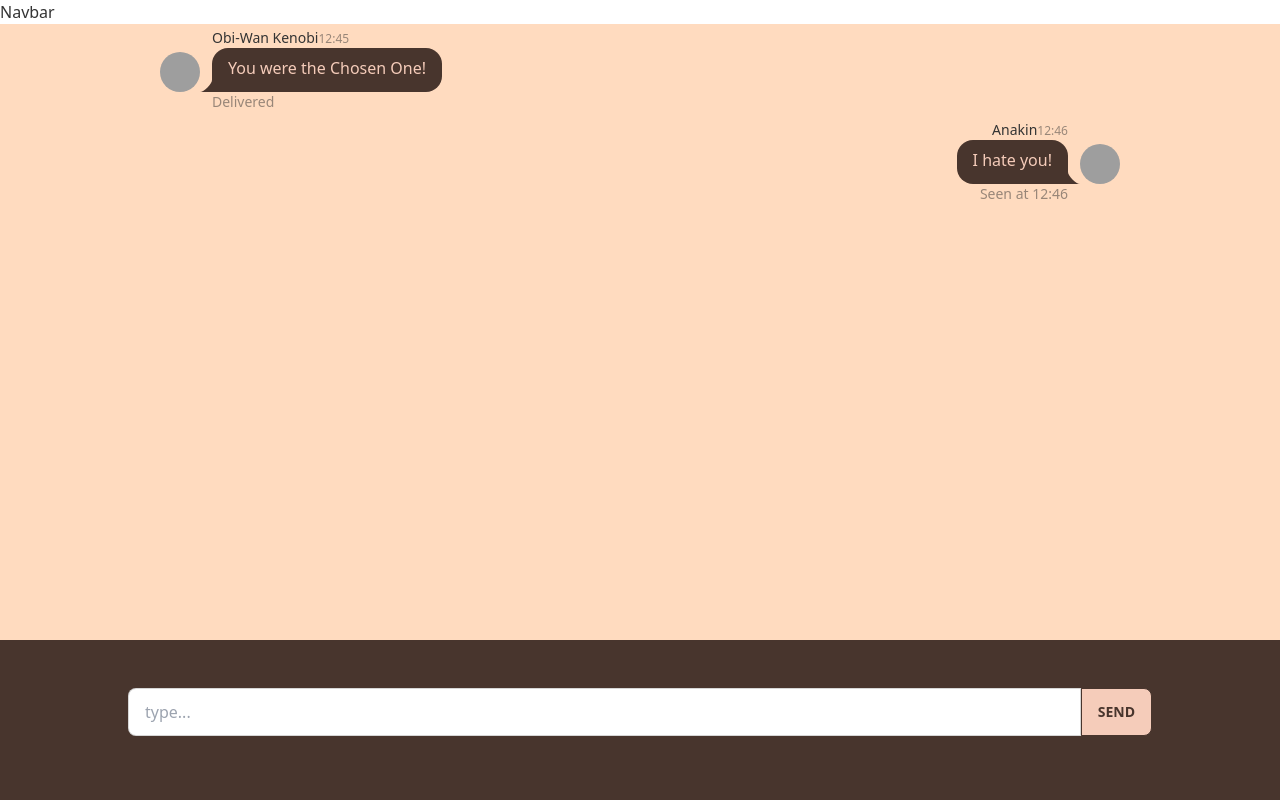
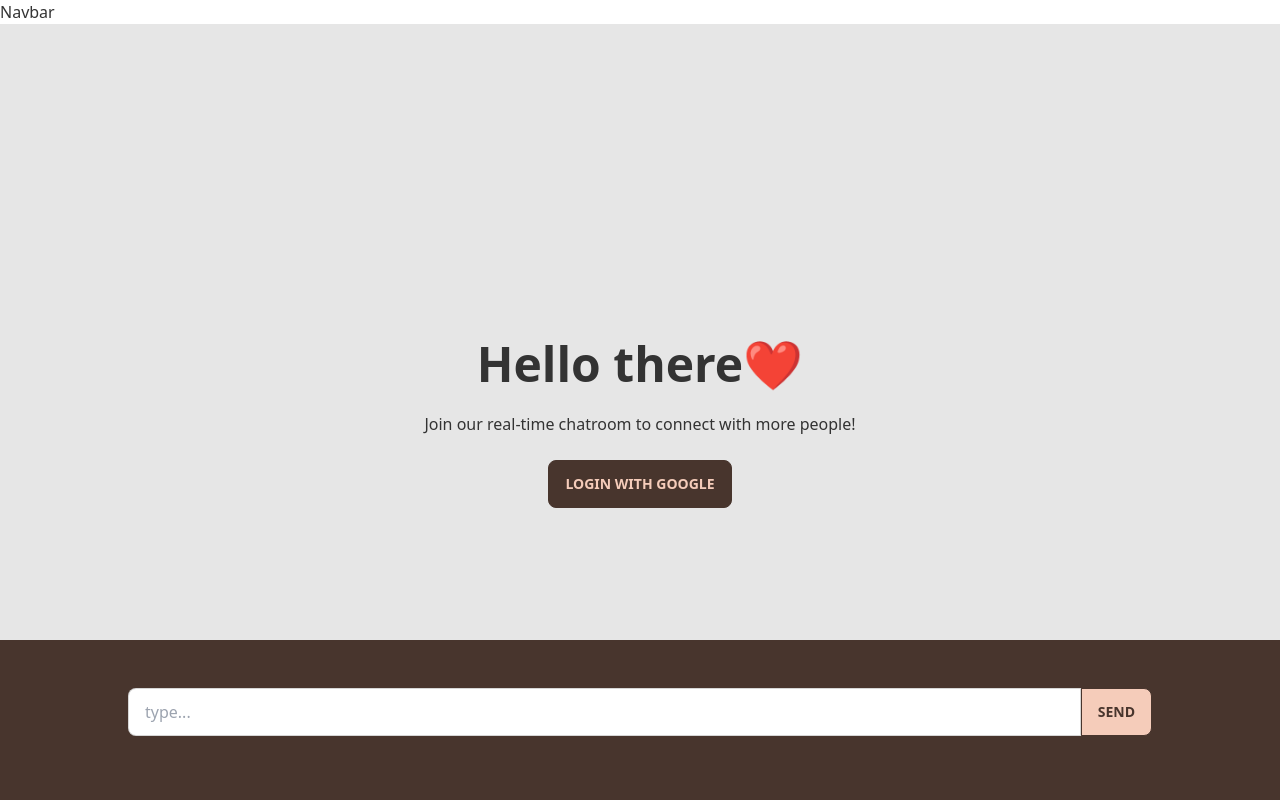
Before and after one commit to masihgh/Chatroom_APS, a React (Vite) app: page / in a window 1280 px wide. Shown: the top 800 px of the page. Built offline with nearby package versions, Linux system fonts and the light colour scheme; grey boxes are pictures that could not be loaded.

Commit message:
create login page and design it with daisy UI

```diff
--- a/src/App.jsx
+++ b/src/App.jsx
@@ -1,6 +1,7 @@
 import { useState } from "react";
 import Navbar from "./components/Navbar";
-import Chatroom from './pages/Chatroom'
+import Chatroom from "./pages/Chatroom";
+import Login from "./pages/Login";
 
 // Import the functions you need from the SDKs you need
 import { initializeApp } from "firebase/app";
@@ -17,13 +18,12 @@ const firebaseConfig = {
   storageBucket: "chatroom-aps.appspot.com",
   messagingSenderId: "445265524647",
   appId: "1:445265524647:web:de78a95bbd7d911e14a882",
-  measurementId: "G-774G335QS7"
+  measurementId: "G-774G335QS7",
 };
 
 // Initialize Firebase
 const app = initializeApp(firebaseConfig);
 const analytics = getAnalytics(app);
-
 
 function App() {
   const [count, setCount] = useState(0);
@@ -31,6 +31,7 @@ function App() {
   return (
     <>
       <Navbar />
+      <Login />
       <Chatroom />
     </>
   );
--- /dev/null
+++ b/src/pages/Login.jsx
@@ -0,0 +1,17 @@
+const Login = () => {
+  return (
+    <div className="hero min-h-screen bg-base-200">
+      <div className="hero-content text-center">
+        <div className="max-w-md">
+          <h1 className="text-5xl font-bold">Hello there❤</h1>
+          <p className="py-6">
+            Join our real-time chatroom to connect with more people!
+          </p>
+          <button className="btn btn-primary">Login With Google</button>
+        </div>
+      </div>
+    </div>
+  );
+};
+
+export default Login;
```
